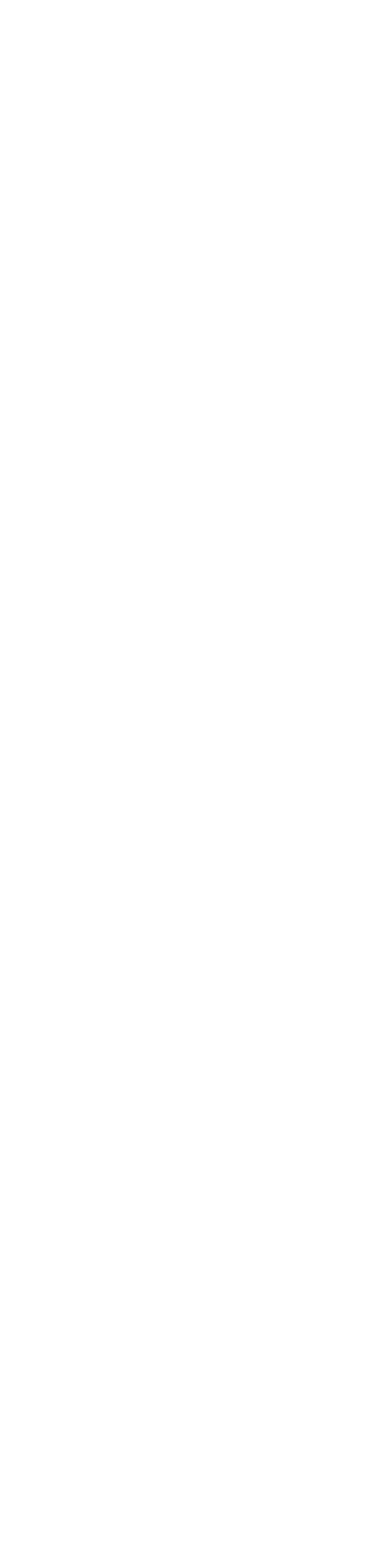
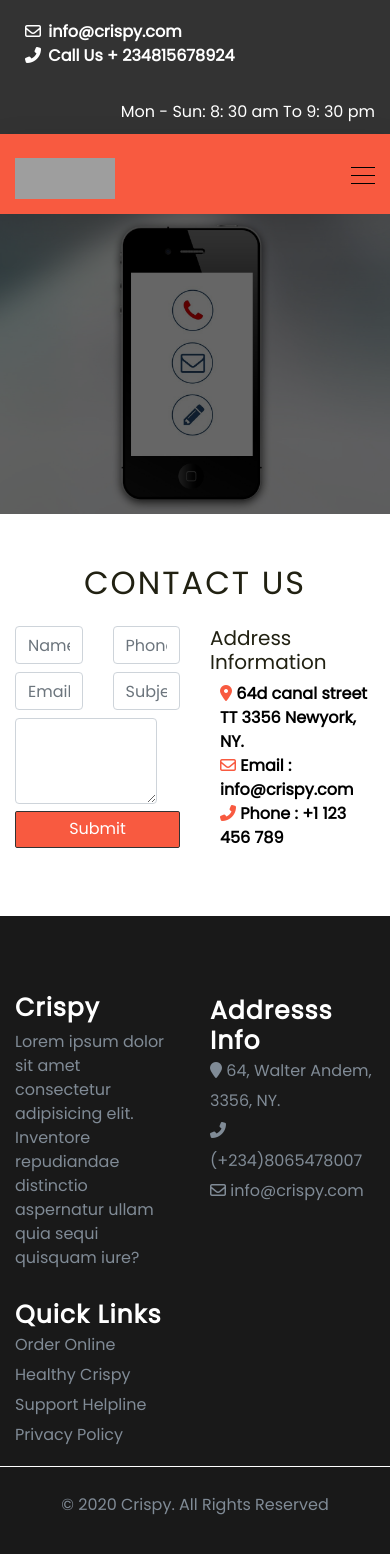
Before and after one commit to Quadrii/foodie, a React (Create React App) app: page /contact in a window 390 px wide. Shown: the top 1554 px of the page. Before the commit the page ends 844 px from the top, so only its background shows below. Built offline with nearby package versions, Linux system fonts and the light colour scheme; grey boxes are pictures that could not be loaded.

Commit message:
I worked on the contact page

```diff
--- a/src/App.js
+++ b/src/App.js
@@ -2,6 +2,7 @@ import React from 'react';
 import './App.css';
 import About from './About';
 import Services from './Services';
+import Contact from './Contact';
 import Header from './component/nav/Header';
 import Slider from './component/slider/Slider';
 import Crispy from './component/crispy/Crispy';
@@ -17,6 +18,7 @@ function App() {
                 <Route path="/" exact component={Home}/>
                 <Route path="/about" component={About}/>
                 <Route path="/services" component={Services}/>
+                <Route path="/contact" component={Contact}/>
             </Switch>
         </Router>
     );
--- /dev/null
+++ b/src/Contact.js
@@ -0,0 +1,18 @@
+import React from 'react';
+import Header from './component/nav/Header';
+import Footer from './component/footer/Footer';
+import Form from './component/contact/Form';
+import Banner from './component/contact/Banner';
+
+function Contact() {
+    return (
+        <React.Fragment >
+            <Header / >
+            <Banner / >
+            <Form / >
+            <Footer / >
+        </React.Fragment>
+    );
+}
+
+export default Contact;
--- /dev/null
+++ b/src/component/contact/Banner.js
@@ -0,0 +1,12 @@
+import React from 'react';
+import './contact.css';
+
+function Banner() {
+    return (
+            <div className = "contact-banner" >
+                <div className = "overlay" >
+                </div>
+            </div>
+    );
+}
+export default Banner;
--- /dev/null
+++ b/src/component/contact/Form.js
@@ -0,0 +1,59 @@
+import React from 'react';
+import './contact.css';
+
+function Form () {
+    return (
+        <div className="form-holder">
+            <h2 className="contact-h2 mb-4">Contact Us</h2>
+            <div className="container">
+                <div className="row">
+                    <div className="col">
+                        <form>
+                            <div className="row mb-2">
+                                <div className="col">
+                                    <input type="text" className="form-control" placeholder="Name" />
+                                </div>
+                                <div className="col">
+                                    <input type="text" className="form-control" placeholder="Phone Number" />
+                                </div>
+                            </div>
+                            <div className="row mb-2">
+                                <div className="col">
+                                    <input type="email" className="form-control" placeholder="Email" />
+                                </div>
+                                <div className="col">
+                                    <input type="text" className="form-control" placeholder="Subject" />
+                                </div>
+                            </div>
+                            <div className="row mr-2">
+                                <div className="col">
+                                    <textarea className="form-control" id="exampleFormControlTextarea1" rows="3"></textarea>
+                                </div>
+                            </div>
+                            <a href="" className="button1">Submit</a>
+                        </form>
+                    </div>
+                    <div className="col">
+                        <div>
+                            <h2 className="header">Address Information</h2>
+                            <ul>
+                                <li>
+                                    <i className="fas fa-map-marker-alt icon"></i> <b className = "infos" > 64d canal street TT 3356 Newyork, NY. < /b >
+                                </li>
+                                <li>
+                                    <i className= "far fa-envelope icon" > < /i><b className = "infos" > Email : info@crispy.com < /b >
+                                </li>
+                                <li>
+                                    <i className="fas fa-phone-alt icon"></i><b className = "infos" > Phone : +1 123 456 789  < /b >
+                                </li>
+                            </ul>
+
+                        </div>
+                    </div>
+                </div>
+            </div>
+        </div>
+    );
+}
+
+export default Form;
--- a/src/component/contact/contact.css
+++ b/src/component/contact/contact.css
@@ -0,0 +1,67 @@
+.contact-banner {
+    background-image: url(./asset/contact-banner.jpg);
+    height: 300px;
+    background-position: 50% 50%;
+    background-size: cover;
+    max-width: 100%;
+}
+
+.overlay {
+    background-color: #000;
+    opacity: 0.6;
+    height: 300px;
+}
+
+.form-holder {
+    padding: 50px 0;
+}
+
+.contact-h2 {
+    text-align: center;
+    text-transform: uppercase;
+    letter-spacing: 2px;
+}
+
+.icon {
+    color: #F85A40;
+}
+
+.header {
+    font-size: 20px;
+}
+
+.infos {
+    color: #000;
+}
+
+li {
+    display: block;
+    margin-left: 10px;
+}
+
+a.button1 {
+    display: inline-block;
+    padding: 0.35em 1.2em;
+    border: 0.1em solid #333333;
+    margin: 2em 0.3em 0.3em 0;
+    border-radius: 0.12em;
+    box-sizing: border-box;
+    text-decoration: none;
+    font-weight: 300;
+    background-color: #F85A40;
+    color: #FFFFFF;
+    text-align: center;
+    transition: all 0.2s;
+}
+
+a.button1:hover {
+    color: #000000;
+    background-color: #FFFFFF;
+}
+
+@media all and (max-width:30em) {
+    a.button1 {
+        display: block;
+        margin: 0.4em auto;
+    }
+}
--- a/src/component/nav/Stylesheader.css
+++ b/src/component/nav/Stylesheader.css
@@ -19,6 +19,11 @@ li {
 .contact_info {
     color: #fff;
     padding-top: 10px;
+}
+
+.contact_infos {
+    padding-top: 6px;
+    color: #fff;
 }
 
 * {
@@ -85,6 +90,10 @@ body {
 .navbar-light .navbar-nav .nav-link.active {
     color: #333333;
     border-bottom: 2px solid #333333;
+}
+
+.active {
+    color: #000;
 }
 
 .navbar {
--- a/src/component/servicecomponent/book/Book.js
+++ b/src/component/servicecomponent/book/Book.js
@@ -1,25 +1,34 @@
 import React from 'react';
 import './book.css';
-function Book () {
-    return (
-        <div className="book">
-            <div className="container">
-                <div className="row">
-                    <div className="col">
-                       <div className="book_img"></div>
-                    </div>
-                    <div className="col">
-                        <div className="content-holder">
-                            <h2>Book your table today</h2>
-                            <p>
-                                Lorem ipsum dolor sit amet consectetur, adipisicing elit. Fuga, rerum adipisci possimus hic voluptatem quia atque modi aut delectus, quos consequatur non placeat consequuntur. Saepe aut alias rem. Velit, eius!
-                            </p>
-                            <a href="something" class="button1">Book Now</a>
-                        </div>
-                    </div>
-                </div>
-            </div>
-        </div>
+
+function Book() {
+    return ( <
+        div className = "book" >
+        <
+        div className = "container" >
+        <
+        div className = "row" >
+        <
+        div className = "col" >
+        <
+        div className = "book_img" > < /div> <
+        /div> <
+        div className = "col" >
+        <
+        div className = "content-holder" >
+        <
+        h2 > Book your table today < /h2> <
+        p >
+        Lorem ipsum dolor sit amet consectetur, adipisicing elit.Fuga, rerum adipisci possimus hic voluptatem quia atque modi aut delectus, quos consequatur non placeat consequuntur.Saepe aut alias rem.Velit, eius!
+        <
+        /p> <
+        a href = ""
+        class = "button1" > Book Now < /a> <
+        /div> <
+        /div> <
+        /div> <
+        /div> <
+        /div>
     );
 }
 
--- a/src/component/slider/Slider.js
+++ b/src/component/slider/Slider.js
@@ -5,38 +5,37 @@ function Slider() {
     return ( <
         div id = "carouselExampleSlidesOnly"
         className = "carousel slide"
-                 data-ride="carousel">
+        data-ride = "carousel" >
         <
         div className = "carousel-inner" >
         <
         div className = "carousel-item active" >
-                        <div className="img_1">
-                            <div className="img-opacity">
-                                <div class="carousel-caption d-none d-md-block">
-                                    <h5>yo</h5>
-                                    <p>Lorem ipsum dolor sit amet consectetur adipisicing elit. Sit, cupiditate sint ab distinctio corrupti illum! Inventore nostrum dolores corrupti vitae quam est animi voluptatibus et ab, alias delectus cupiditate iste.</p>
-                                </div>
-                            </div>
-                        </div>
         <
-                    /div>
+        div className = "img_1" >
         <
+        div className = "img-opacity" >
+        <
+        div class = "carousel-caption d-none d-md-block" >
+        <
+        /div> <
+        /div> <
+        /div> <
+        /div>  <
         div className = "carousel-item" >
-                        <div className="img_2">
-                            <div className="img-opacity"></div>
-                        </div>
         <
-                    /div>
+        div className = "img_2" >
         <
+        div className = "img-opacity" > < /div> <
+        /div> <
+        /div>  <
         div className = "carousel-item" >
-                        <div className="img_3">
-                            <div className="img-opacity"></div>
-                        </div>
         <
-                    /div>
+        div className = "img_3" >
         <
-                    /div>
-                <
+        div className = "img-opacity" > < /div> <
+        /div> <
+        /div>  <
+        /div>  <
         /div>
     );
 };
```
Also changed, not shown: src/component/nav/Header.js (+12 -13 lines), src/component/contact/asset/contact-banner.jpg (added), src/component/contact/contact.js (deleted). Lines whose indentation alone changed are shown as unchanged.
